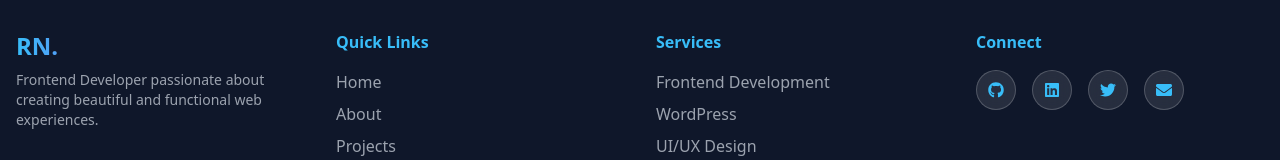
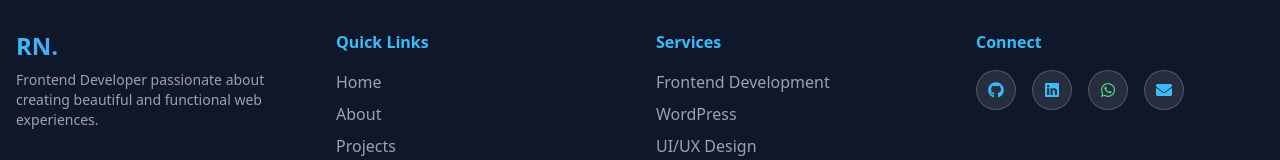
Before and after one commit to Rahulnachan/portfolio, a React (Vite) app: page / in a window 1280 px wide. Shown: the part 8972-9132 px from the top of the page. Built offline with nearby package versions, Linux system fonts and the light colour scheme.

Commit message:
Add working social links to footer (GitHub, LinkedIn, WhatsApp, Email)

```diff
--- a/src/components/Footer.jsx
+++ b/src/components/Footer.jsx
@@ -1,6 +1,6 @@
 import React from 'react';
 import { motion } from 'framer-motion';
-import { FaArrowUp, FaGithub, FaLinkedin, FaTwitter, FaEnvelope } from 'react-icons/fa';
+import { FaArrowUp, FaGithub, FaLinkedin, FaWhatsapp, FaEnvelope } from 'react-icons/fa';
 import { Link as ScrollLink } from 'react-scroll';
 
 export const Footer = () => {
@@ -81,7 +81,9 @@ export const Footer = () => {
             <h4 className='text-accent-cyan font-semibold mb-4'>Connect</h4>
             <div className='flex gap-4'>
               <motion.a
-                href='#'
+                href='https://github.com/rahulnachan'
+                target='_blank'
+                rel='noopener noreferrer'
                 whileHover={{ scale: 1.2 }}
                 whileTap={{ scale: 0.95 }}
                 className='w-10 h-10 rounded-full glass flex items-center justify-center text-accent-cyan hover:shadow-glow-cyan transition-all'
@@ -89,7 +91,9 @@ export const Footer = () => {
                 <FaGithub />
               </motion.a>
               <motion.a
-                href='#'
+                href='https://www.linkedin.com/in/rahul-nachan-88335a372'
+                target='_blank'
+                rel='noopener noreferrer'
                 whileHover={{ scale: 1.2 }}
                 whileTap={{ scale: 0.95 }}
                 className='w-10 h-10 rounded-full glass flex items-center justify-center text-accent-cyan hover:shadow-glow-cyan transition-all'
@@ -97,15 +101,17 @@ export const Footer = () => {
                 <FaLinkedin />
               </motion.a>
               <motion.a
-                href='#'
+                href='https://wa.me/919022799695'   // Replace with your actual WhatsApp number
+                target='_blank'
+                rel='noopener noreferrer'
                 whileHover={{ scale: 1.2 }}
                 whileTap={{ scale: 0.95 }}
-                className='w-10 h-10 rounded-full glass flex items-center justify-center text-accent-cyan hover:shadow-glow-cyan transition-all'
+                className='w-10 h-10 rounded-full glass flex items-center justify-center text-green-400 hover:shadow-glow-cyan transition-all'
               >
-                <FaTwitter />
+                <FaWhatsapp />
               </motion.a>
               <motion.a
-                href='mailto:rahul@example.com'
+                href='mailto:nachanrahul8@gmail.com'     // Replace with your real email
                 whileHover={{ scale: 1.2 }}
                 whileTap={{ scale: 0.95 }}
                 className='w-10 h-10 rounded-full glass flex items-center justify-center text-accent-cyan hover:shadow-glow-cyan transition-all'
```
